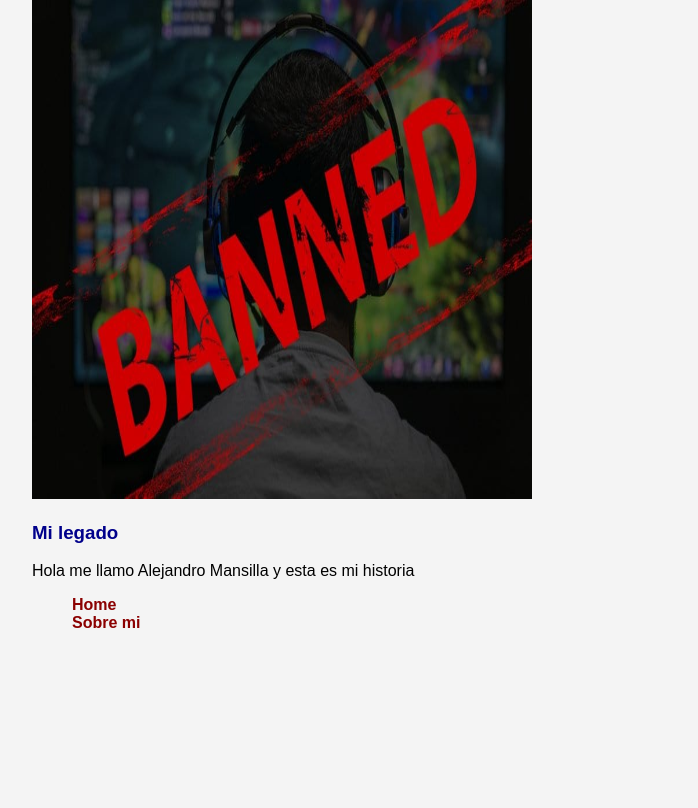
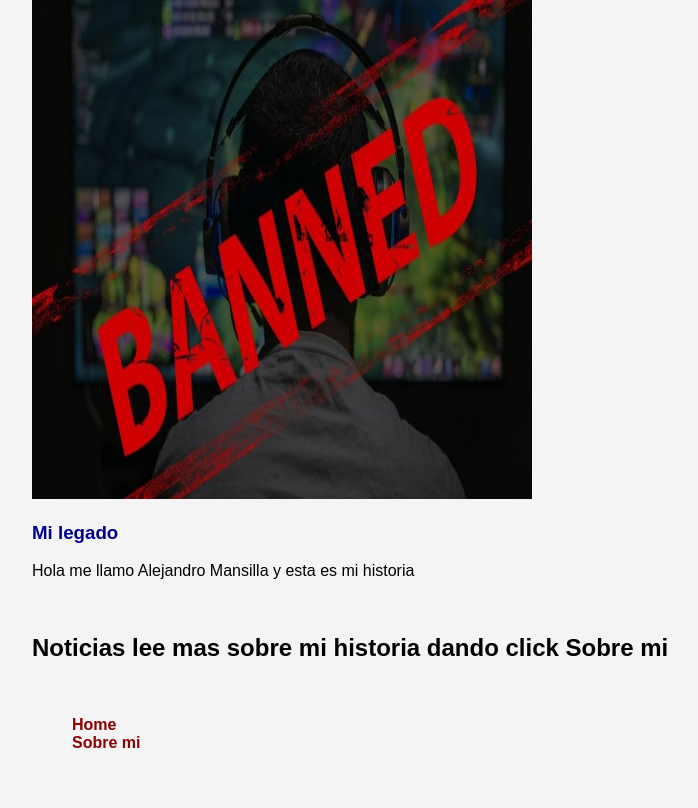
Before and after one commit to pabloescm/django-railway, a Django app: page / in a window 1280 px wide. Shown: the part 121-929 px from the top of the page, without its empty margins (8-706 px from the left). Before the commit the page ends 749 px from the top, so only its background shows below. Run offline with Django 5.2, Linux system fonts and the light colour scheme.

```diff
--- a/home/templates/home.html
+++ b/home/templates/home.html
@@ -13,7 +13,9 @@
 <img src="{% static '/images/aa.jpg' %}" alt="image" style="width: 500px; height: 500px;">
 <h3>Mi legado</h3>
 <p>Hola me llamo Alejandro Mansilla y esta es mi historia</p>
-
+<br>
+<h2>Noticias lee mas sobre mi historia dando click Sobre mi</h2>
+<br>
 <ul>
   <li><a href="/">Home</a></li>
   <li><a href="/articles">Sobre mi</a></li>
```
Also changed, not shown: 1 other file.
